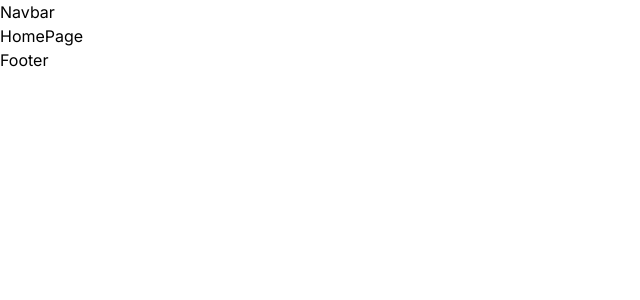
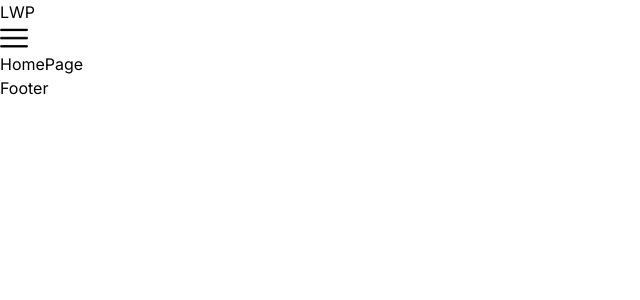
Before and after one commit to pradeepmisra81/ecomm-platform, a Next.js app: page / in a window 1280 px wide. Shown: the top 300 px of the page, without its empty margins (0-640 px from the left). Built offline with nearby package versions, Linux system fonts and the light colour scheme.

Commit message:
Added menu button in navbar

```diff
--- /dev/null
+++ b/src/components/Menu.tsx
@@ -0,0 +1,35 @@
+'use client'
+
+import Image from 'next/image';
+import Link from 'next/link';
+import { useState } from 'react';
+
+const Menu = () => {
+    const [open, setOpen] = useState(false);
+  return (
+    <div className=''>
+    <Image
+    src = '/menu.png'
+    alt='menu'
+    height={28}
+    width={28}
+    className='cursor-pointer'
+    onClick={() => setOpen((prev) => !prev)}
+    />{
+        open && (
+        <div>
+            <Link href="/">Home</Link>
+            <Link href="/">Shop</Link>
+            <Link href="/">Deals</Link>
+            <Link href="/">About</Link>
+            <Link href="/">Contact</Link>
+            <Link href="/">Logout</Link>
+            <Link href="/">Cart(2)</Link>
+        </div>
+  )
+    }
+    </div>
+  )
+}
+
+export default Menu
--- a/src/components/Navbar.tsx
+++ b/src/components/Navbar.tsx
@@ -1,9 +1,17 @@
-import React from 'react'
+import Menu from './Menu';
+import Link from 'next/link';
 
 const Navbar = () => {
   return (
-    <div className='h-20 sm:px-1 px-4 md:px-8 lg:px-16 xl:px-32 2xl:px-64'>
-      Navbar
+    <div className='h-20 px-4 md:px-8 lg:px-16 xl:px-32 2xl:px-64'>
+      <div className='h-full flex items-center justify-between'>
+        {/* MOBILE */}
+        <Link href="/">
+          <div className='text-2xl tracking-wide'>LWP</div>
+        </Link>
+        <Menu />
+      </div>
+
     </div>
   )
 }
```
